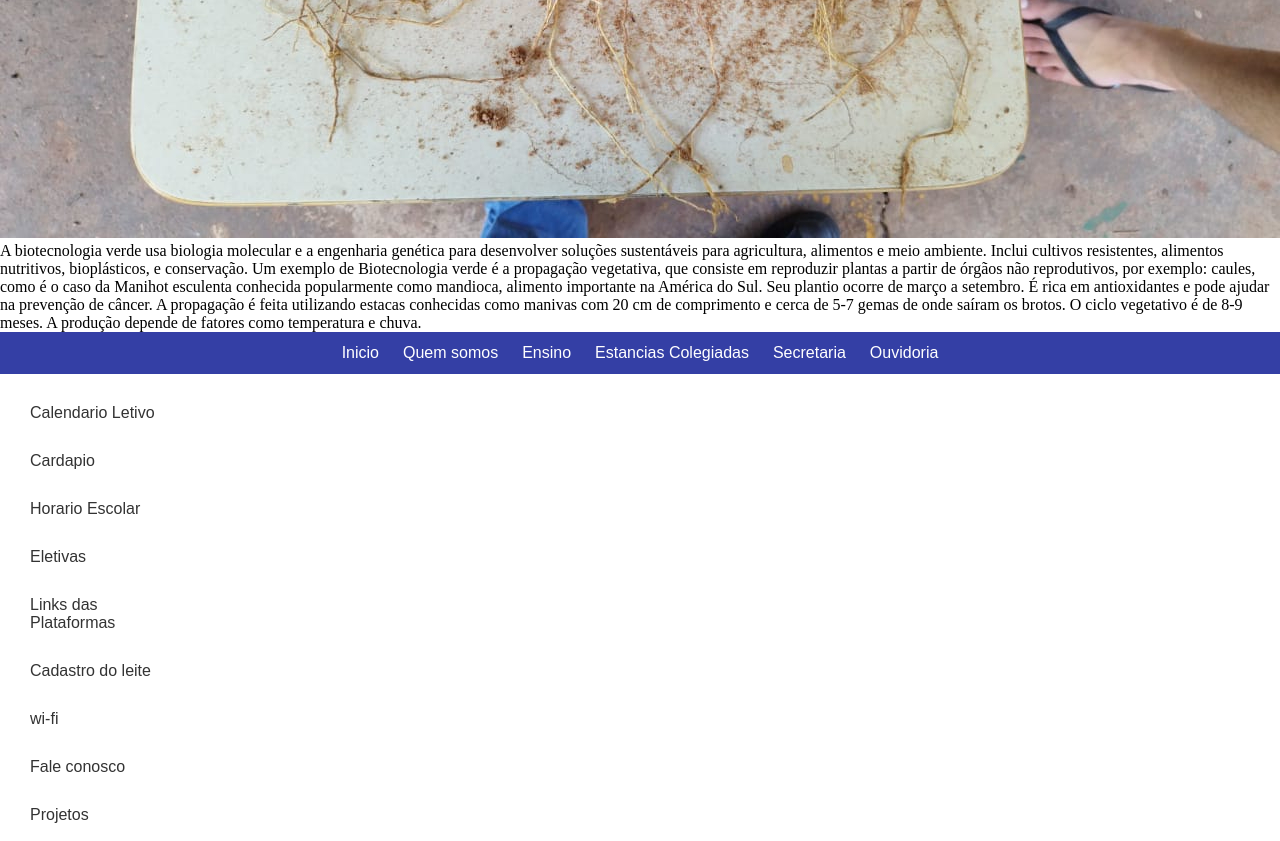
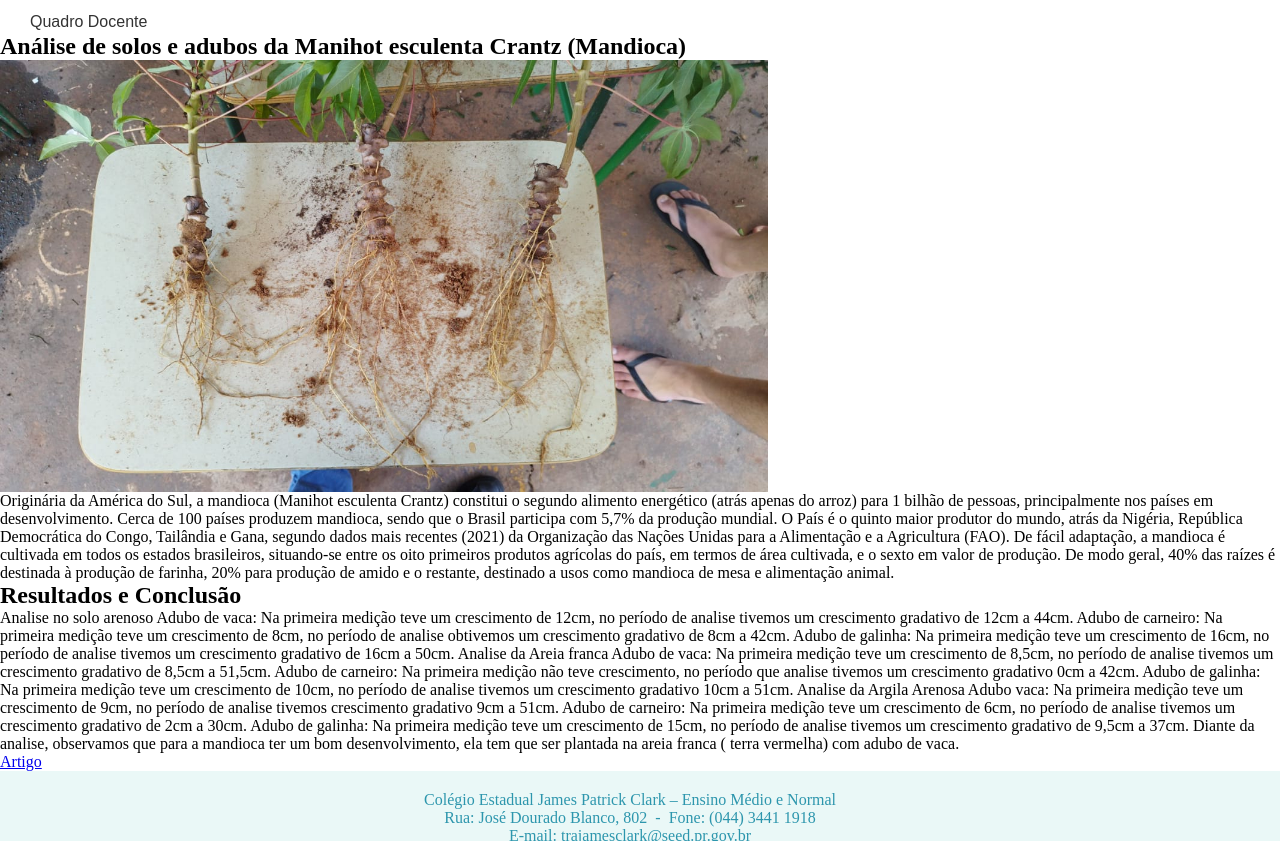
Before and after one commit to ComedorDeCoxinha/AndreiFAian, a plain HTML site: page index.html in a window 1280 px wide. Shown: the part 609-1450 px from the top of the page. Drawn offline with Linux system fonts and the light colour scheme.

Commit message:
Add files via upload

```diff
--- a/index.html
+++ b/index.html
@@ -21,14 +21,6 @@
                 <img class="lupa-branca" src="./loupe-white.svg" alt="">
             </a>
     </header>
-    <section class="titulo">
-        <h1>Análise de solos e adubos da Manihot esculenta Crantz</h1>
-        <img class="Mandioca" src="WhatsApp Image 2023-11-27 at 16.47.35.jpg" alt="">
-        <p class="Introdução"> A biotecnologia verde usa biologia molecular e  a engenharia genética para desenvolver soluções sustentáveis para agricultura, alimentos e meio ambiente. Inclui cultivos resistentes, alimentos nutritivos, bioplásticos, e conservação.
-            Um exemplo de Biotecnologia verde é a propagação vegetativa, que consiste em reproduzir plantas a partir de órgãos não reprodutivos, por exemplo: caules, como é o caso da Manihot esculenta conhecida popularmente como mandioca, alimento importante na América do Sul. Seu plantio ocorre de março a setembro. É rica em antioxidantes e pode ajudar na prevenção de câncer.
-            A propagação é feita  utilizando estacas conhecidas como manivas com  20 cm de comprimento e cerca de  5-7 gemas de onde saíram os brotos. O ciclo vegetativo é de 8-9 meses. A produção depende de fatores como temperatura e chuva.</p>
-
-    </section>
     <div class="j1">
         <ul class="nav">
             <li><a href="#">Inicio</a></li>
@@ -51,6 +43,29 @@
         <a href="#">Projetos</a>
         <a href="#">Quadro Docente</a>
     </div>
+    <section class="titulo">
+        <h1>Análise de solos e adubos da Manihot esculenta Crantz (Mandioca)</h1>
+        <img class="Mandioca" src="WhatsApp Image 2023-11-27 at 16.47.35.jpg" alt="">
+        <p class="Introdução">Originária da América do Sul, a mandioca (Manihot esculenta Crantz) constitui o segundo alimento energético (atrás apenas do arroz) para 1 bilhão de pessoas, principalmente nos países em desenvolvimento. Cerca de 100 países produzem mandioca, sendo que o Brasil participa com 5,7% da produção mundial. O País é o quinto maior produtor do mundo, atrás da Nigéria, República Democrática do Congo, Tailândia e Gana, segundo dados mais recentes (2021) da Organização das Nações Unidas para a Alimentação e a Agricultura (FAO).
+            De fácil adaptação, a mandioca é cultivada em todos os estados brasileiros, situando-se entre os oito primeiros produtos agrícolas do país, em termos de área cultivada, e o sexto em valor de produção. De modo geral, 40% das raízes é destinada à produção de farinha, 20% para produção de amido e o restante, destinado a usos como mandioca de mesa e alimentação animal.<p>
+                <h2 class="Titulo"> Resultados e Conclusão</h2>
+                <p class="Conclusão"> Analise no solo arenoso
+                    Adubo de vaca: Na primeira medição teve um crescimento de 12cm, no período de analise tivemos um crescimento gradativo de 12cm  a 44cm.
+                    Adubo de carneiro: Na primeira medição teve um crescimento de 8cm, no período de analise obtivemos um crescimento gradativo de 8cm a 42cm.
+                    Adubo de galinha: Na primeira medição teve um crescimento de 16cm, no período de analise tivemos um crescimento gradativo de 16cm a 50cm.
+                    Analise da Areia franca
+                    Adubo de vaca: Na primeira medição teve um crescimento de 8,5cm, no período de analise tivemos um crescimento gradativo de 8,5cm a 51,5cm.
+                    Adubo de carneiro: Na primeira medição não teve crescimento, no período que analise tivemos um crescimento gradativo 0cm a 42cm.
+                    Adubo de galinha: Na primeira medição teve um crescimento de 10cm, no período de analise tivemos um crescimento gradativo 10cm a 51cm.
+                    Analise da Argila Arenosa
+                    Adubo vaca: Na primeira medição teve um crescimento de 9cm, no período de analise tivemos crescimento gradativo 9cm a 51cm.
+                    Adubo de carneiro: Na primeira medição teve um crescimento de 6cm, no período de analise tivemos um crescimento gradativo de 2cm a 30cm.
+                    Adubo de galinha: Na primeira medição teve um crescimento de 15cm, no período de analise tivemos um crescimento gradativo de 9,5cm a 37cm.
+
+                    Diante da analise, observamos que para a mandioca ter um bom desenvolvimento, ela tem que ser plantada na areia franca ( terra vermelha) com adubo de vaca.</p>
+                    <a class="ArtigoCientifico" href="#"> Artigo</a>
+
+    </section>
     <footer>
         <ul>
             <li><a href="#">Colégio Estadual James Patrick Clark – Ensino Médio e Normal</a></li>
--- a/style.css
+++ b/style.css
@@ -164,3 +164,11 @@ justify-content: end;
  width: 100px;
  height: 100px;
 }
+.titulo{
+    display: grid;
+    align-items: center;
+}
+.Mandioca{
+    width: 60%;
+    align-items: center;
+}
```
